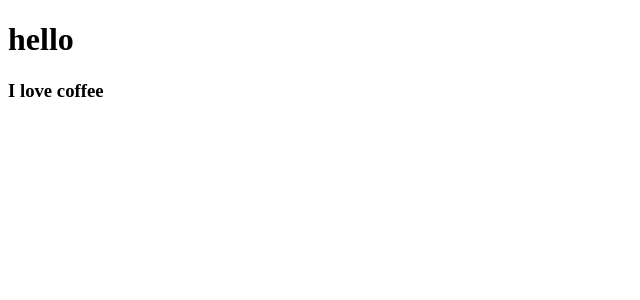
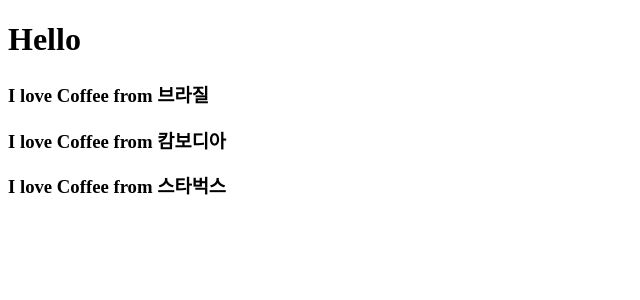
Before and after one commit to prodix01/movie_app2, a React (Create React App) app: page / in a window 1280 px wide. Shown: the top 300 px of the page, without its empty margins (0-640 px from the left). Built offline with nearby package versions, Linux system fonts and the light colour scheme.

Commit message:
Reusable Componets with JSX + Props

```diff
--- a/src/App.js
+++ b/src/App.js
@@ -4,8 +4,11 @@
 function App() {
   return (
     <div>
-        <h1>hello</h1>
-        <Coffee />
+        <h1>Hello</h1>
+        <Coffee favorite="브라질" />
+        <Coffee favorite="캄보디아" />
+        <Coffee favorite="스타벅스" />
+
     </div>
   );
 }
--- a/src/Coffee.js
+++ b/src/Coffee.js
@@ -1,9 +1,7 @@
 import React from "react";
 
-function Coffee() {
-
-    return <h3>I love coffee</h3>;
-
+function Coffee({favorite}) {
+    return <h3>I love Coffee from {favorite}</h3>;
 }
 
 export default Coffee;
```
Also changed, not shown: 1 other file (tests, documents, lock files or other folders).
